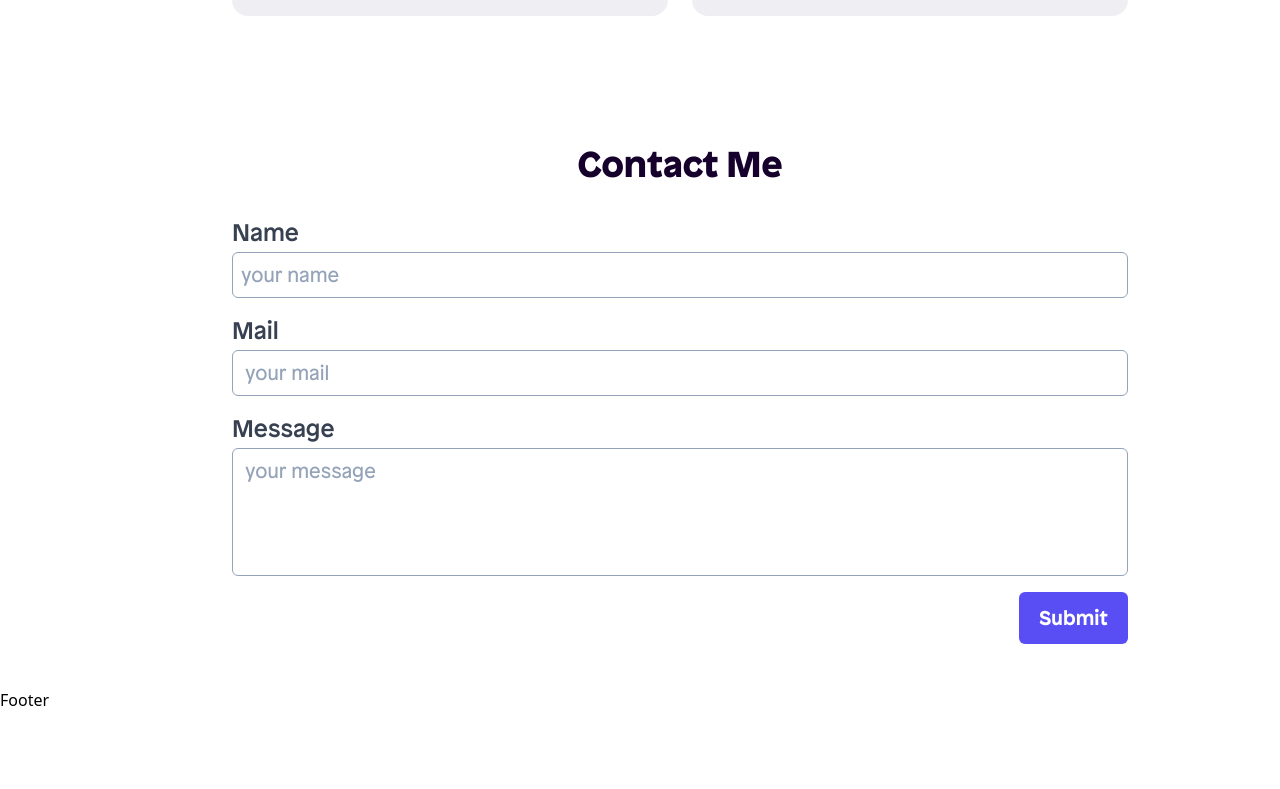
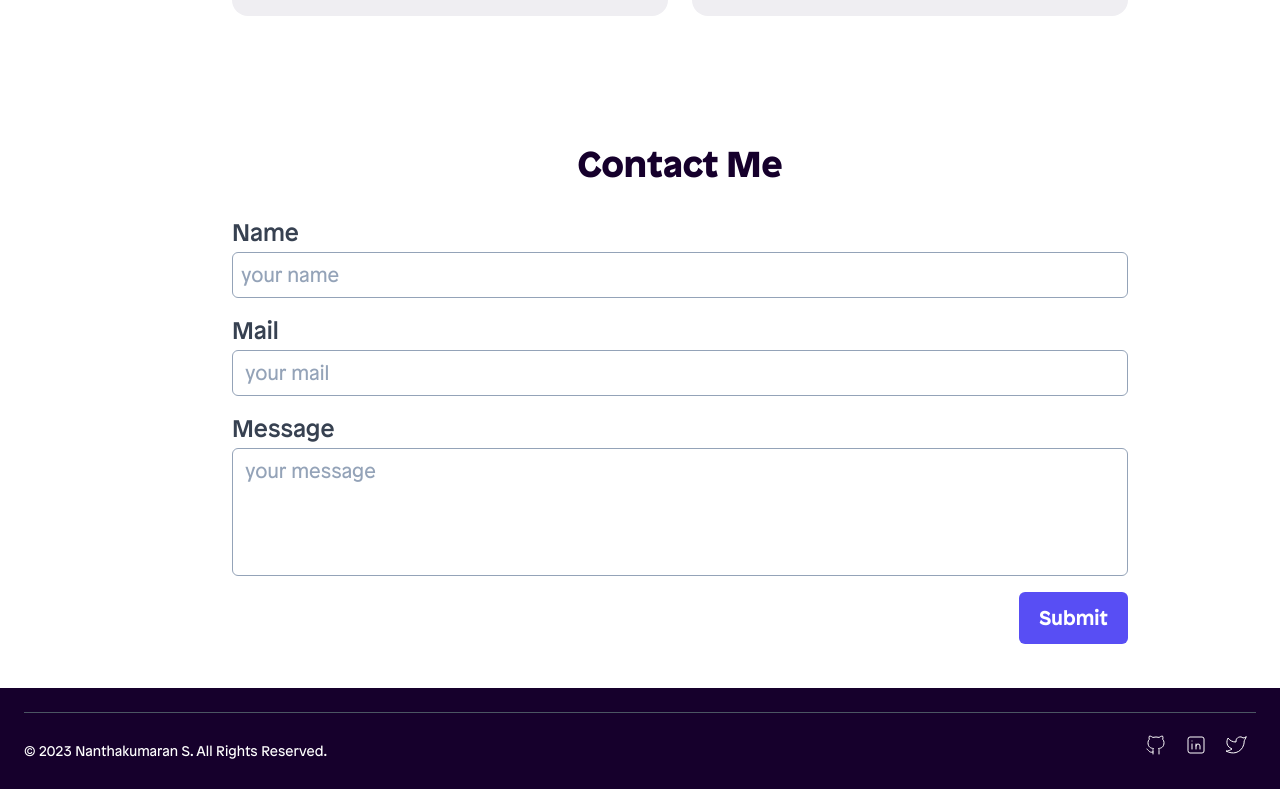
Before and after one commit to nanthakumaran-s/portfolio, a Next.js app: page / in a window 1280 px wide. Shown: the part 1200-1989 px from the top of the page. Before the commit the page ends 1912 px from the top, so only its background shows below. Built offline with nearby package versions, Linux system fonts and the light colour scheme.

Commit message:
feat: add footer

```diff
--- a/components/Footer.tsx
+++ b/components/Footer.tsx
@@ -1,7 +1,40 @@
-import React from 'react';
+/* eslint-disable @next/next/no-img-element */
+import React, { ReactNode } from 'react';
+import { TbBrandGithub, TbBrandLinkedin, TbBrandTwitter } from 'react-icons/tb';
+import { socialLinks, socialLinksType } from '../data/socialLinks';
+
+const iconsMap: Record<string, ReactNode> = {
+    github: <TbBrandGithub className='w-6 h-6 stroke-white stroke-1' />,
+    linkedin: <TbBrandLinkedin className='w-6 h-6 stroke-white stroke-1' />,
+    twitter: <TbBrandTwitter className='w-6 h-6 stroke-white stroke-1' />,
+};
+
+const IconComponent = ({ link }: { link: socialLinksType }) => {
+    return (
+        <a
+            href={link.link}
+            target="blank"
+            className="w-10 h-10 flex items-center justify-center hover:bg-skin-fill-secondary hover:bg-opacity-20 rounded-full transition ease-in-out delay-100"
+        >
+            {iconsMap[link.name]}
+        </a>
+    );
+};
 
 const Footer = () => {
-  return <div>Footer</div>;
+    return (
+        <footer className='relative flex flex-col justify-center w-full bg-skin-fill-footer px-6 z-20'>
+            <hr className='my-6 lg:mb-3 border-gray-600 w-full' />
+            <div className='flex flex-col lg:flex-row lg:items-center lg:justify-between'>
+                <p className='text-skin-footer font-patron text-sm mb-3 lg:text-md'>© 2023 Nanthakumaran S. All Rights Reserved.</p>
+                <div className="flex mb-6 cursor-pointer">
+                    {socialLinks.map((link: socialLinksType, index: number) => (
+                        <IconComponent link={link} key={index} />
+                    ))}
+                </div>
+            </div>
+        </footer>
+    )
 };
 
 export default Footer;
--- a/components/MobileNav.tsx
+++ b/components/MobileNav.tsx
@@ -34,7 +34,7 @@ interface Prop {
 
 const MobileNav = ({ setShowNav }: Prop) => {
   return (
-    <div className="fixed bg-white inset-0 w-screen z-10 flex flex-col items-center justify-center">
+    <div className="fixed bg-white inset-0 w-screen z-30 flex flex-col items-center justify-center">
       <div className="flex flex-col items-center gap-4 font-patron font-medium text-lg">
         {navLinks.map((link: navLinksType, index: number) => (
           <a
```
